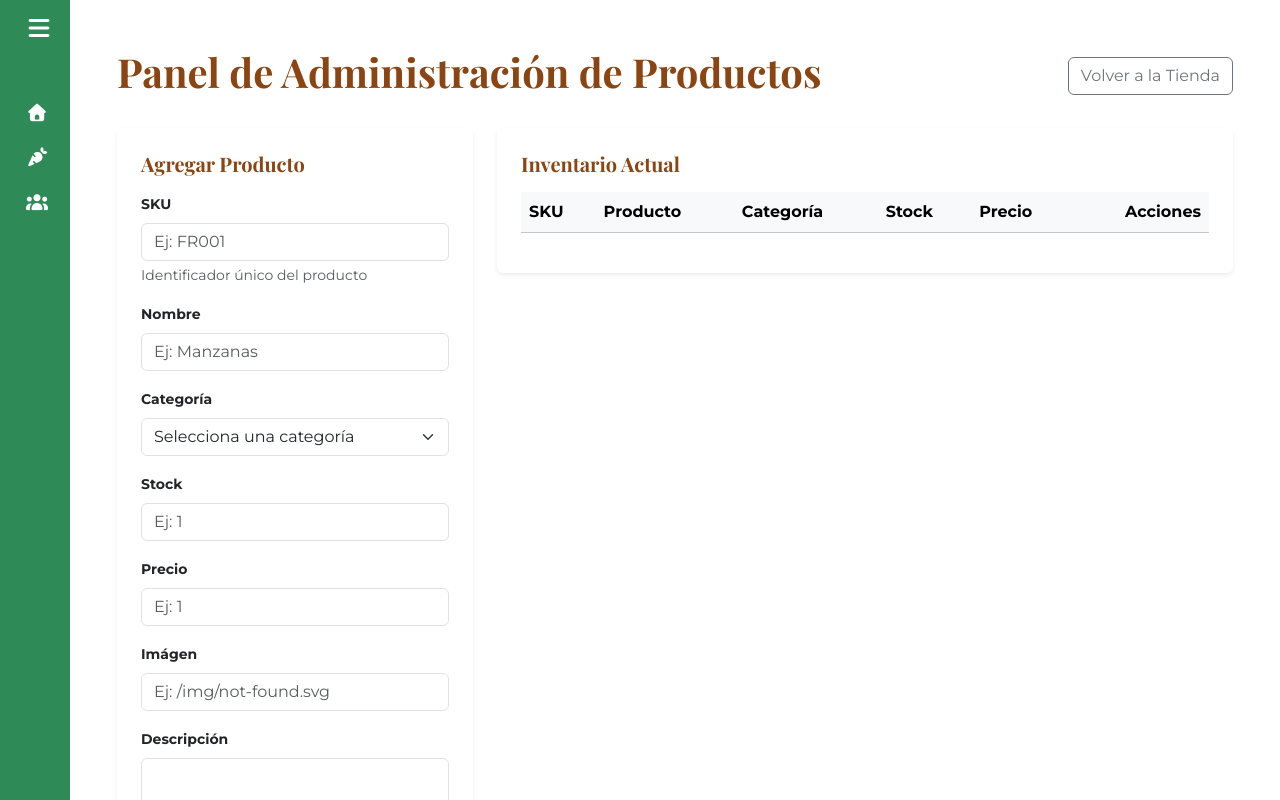
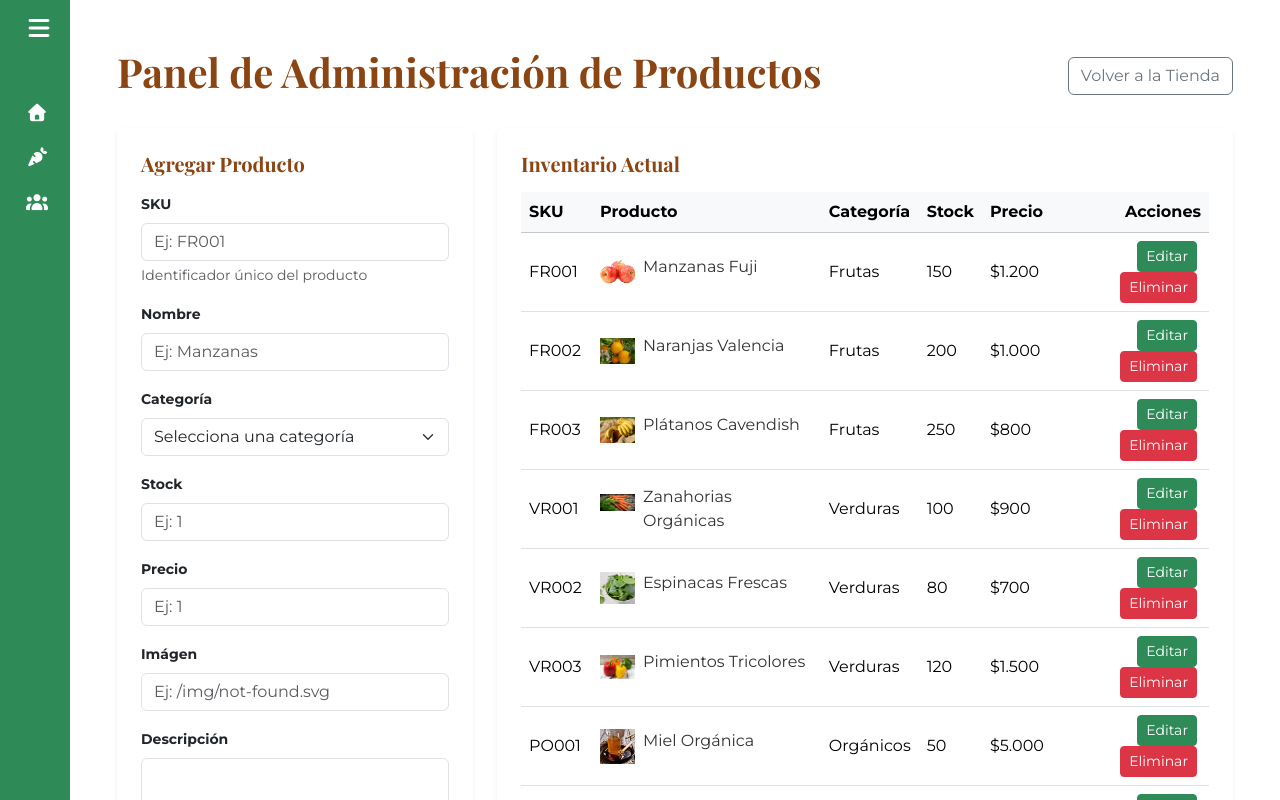
Before and after one commit to sebaduocccc/proyecto-huerto-hogar, a React (Vite) app: page /admin/productos in a window 1280 px wide. Shown: the top 800 px of the page. Built offline with nearby package versions, Linux system fonts and the light colour scheme; a web font is replaced by a local one.

Commit message:
add product table in AdminProductos

```diff
--- a/src/pages/AdminProductos.tsx
+++ b/src/pages/AdminProductos.tsx
@@ -231,7 +231,41 @@ export default function AdminProductos() {
                                             <th className="text-end">Acciones</th>
                                         </tr>
                                     </thead>
-                                    <tbody id="admin-table-body"></tbody>
+                                    <tbody>
+                                        {productos.length === 0 ? (
+                                            <tr>
+                                                <td colSpan={6} className="text-center text-muted py-4">
+                                                    El catálogo está vacío
+                                                </td>
+                                            </tr>
+                                        ) : (
+                                            productos.map((p) => (
+                                                <tr key = {p.sku}>
+                                                    <td>{p.sku}</td>
+                                                    <td>
+                                                        <div className="d-flex aling-items-center gap-2">
+                                                            <img src={p.image} alt=""
+                                                                style={{ width: 35, height: 35, objectFit: "contain"}}/>
+                                                                <span>{p.name}</span>
+                                                        </div>
+                                                    </td>
+                                                    <td>{p.category}</td>
+                                                    <td>{p.stock}</td>
+                                                    <td>${p.price.toLocaleString("es-CL")}</td>
+                                                    <td className="text-end">
+                                                        <button
+                                                            className="btn btn-sm btn-primary me-1"
+                                                            onClick={() => handleEdit(p)}
+                                                        >Editar</button>
+                                                        <button
+                                                            className="btn btn-sm btn-danger me-1"
+                                                            onClick={() => handleDelete(p.sku)}
+                                                        >Eliminar</button>
+                                                    </td>
+                                                </tr>
+                                            ))
+                                        )}
+                                    </tbody>
                                 </table>
                             </div>
                         </div>
```
